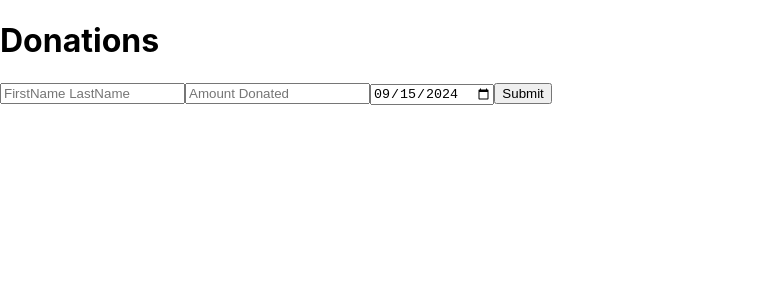
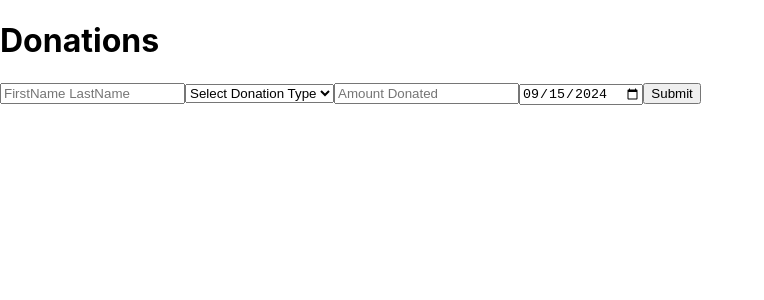
Before and after one commit to ankitdani/donation-inventory-management, a React (Create React App) app in the folder Frontend/client/: page / in a window 1280 px wide. Shown: the top 300 px of the page, without its empty margins (0-764 px from the left). Built offline with nearby package versions, Linux system fonts and the light colour scheme.

Commit message:
Added donation type

```diff
--- a/Frontend/client/src/App.js
+++ b/Frontend/client/src/App.js
@@ -3,6 +3,7 @@ import { useState } from 'react';
 
 function App() {
   const [donorName, setDonorName] = useState("");
+  const [donationType, setDonationType] = useState("");
   const [amountDonated, setAmountDonated] = useState(""); // Ensure this matches the backend field
   const [dateOfDonation, setDateOfDonation] = useState(new Date().toISOString().slice(0, 10)); // Set default to today's date
 
@@ -16,6 +17,7 @@ function App() {
         },
         body: JSON.stringify({
           name: donorName,
+          donationType : donationType,
           amountDonated: parseFloat(amountDonated), // Ensure this matches the backend field
           dateOfDonation
         }),
@@ -37,6 +39,13 @@ function App() {
           value={donorName}
           onChange={(e) => setDonorName(e.target.value)}
         />
+        <select value={donationType} onChange={(e) => setDonationType(e.target.value)}>
+          <option value="">Select Donation Type</option>
+          <option value="Money">Money</option>
+          <option value="Food">Food</option>
+          <option value="Clothing">Clothing</option>
+          <option value="Other">Other</option>
+        </select>
         <input
           type="number"
           placeholder='Amount Donated'
```
Also changed, not shown: 1 other file (tests, documents, lock files or other folders).
